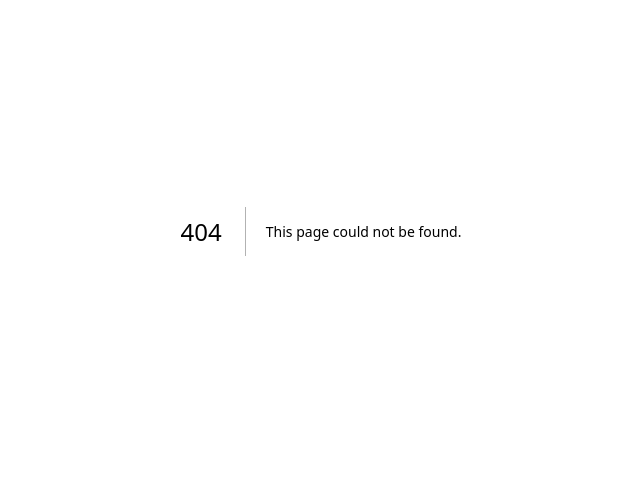
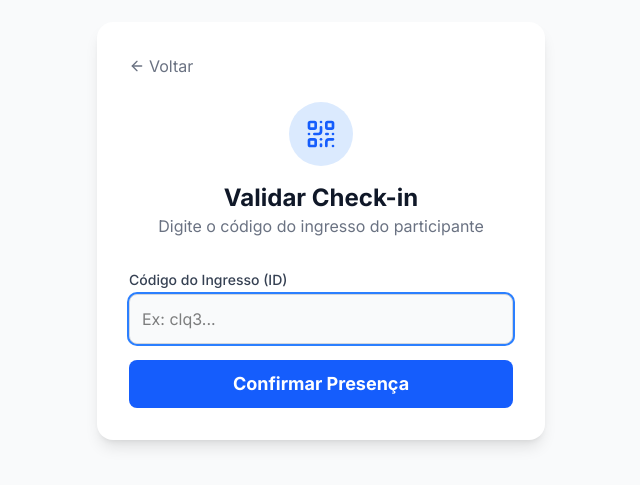
Before and after one commit to Xamacardoso/event-sync-frontend, a Next.js app: page /organizer/check-in in a window 1280 px wide. Before the commit this address had no page. Shown: the part 169-654 px from the top of the page, without its empty margins (319-959 px from the left). Built offline with nearby package versions, Linux system fonts and the light colour scheme.

Commit message:
:sparkles: Feat (Check In): Added check-in functionalities. Basic check-in accept mode only. TODO: Add camera verifying qrcode if possible

```diff
--- a/package.json
+++ b/package.json
@@ -18,6 +18,7 @@
     "react": "19.2.1",
     "react-dom": "19.2.1",
     "react-hook-form": "^7.68.0",
+    "react-qr-code": "^2.0.18",
     "sonner": "^2.0.7",
     "tailwind-merge": "^3.4.0",
     "zod": "^4.1.13"
--- a/src/app/events/[id]/page.tsx
+++ b/src/app/events/[id]/page.tsx
@@ -5,7 +5,7 @@ import { useParams, useRouter } from 'next/navigation';
 import { eventService } from '@/services/events';
 import { registrationService, Registration } from '@/services/registrations'; // Novo serviço
 import { Event } from '@/types';
-import { Calendar, MapPin, ArrowLeft, Clock, DollarSign, CheckCircle, AlertTriangle } from 'lucide-react';
+import { Calendar, MapPin, ArrowLeft, Clock, DollarSign, CheckCircle, AlertTriangle, QrCode } from 'lucide-react';
 import { Button } from '@/components/ui/Button';
 import { useAuth } from '@/contexts/AuthContext';
 import Link from 'next/link';
@@ -154,11 +154,9 @@ export default function EventDetailsPage() {
          </div>
       </main>
 
-      {/* Footer Fixo: Botão de Ação */}
       <div className="fixed bottom-0 left-0 w-full p-4 bg-white border-t border-gray-200 z-20">
         <div className="max-w-3xl mx-auto">
           {user?.id === event.organizerId ? (
-            // --- MODIFICADO AQUI ---
             <div className="flex gap-3">
                <Link
                   href={`/events/${event.id}/manage`}
@@ -166,10 +164,21 @@ export default function EventDetailsPage() {
                >
                   Gerenciar Inscritos
                </Link>
-               {/* Futuramente você pode adicionar botão de Editar Evento aqui */}
             </div>
-            // -----------------------
           ) : (
+            // Lógica para Participante
+            <>
+              {myRegistration && (myRegistration.status === 'approved' || myRegistration.status === 'checked_in') ? (
+                // Se aprovado, mostra botão para QR Code
+                <Link
+                  href={`/my-tickets/${myRegistration.id}`}
+                  className="w-full flex justify-center items-center bg-green-600 text-white py-4 rounded-lg font-bold hover:bg-green-700 transition-colors shadow-lg shadow-green-200"
+                >
+                  <QrCode className="w-5 h-5 mr-2" />
+                  Acessar Ingresso (QR Code)
+                </Link>
+              ) : (
+                // Caso contrário (Pendente, Recusado ou Não Inscrito), mostra botão normal/desabilitado
                 <Button
                   onClick={handleSubscribe}
                   disabled={submitting || (!!myRegistration && myRegistration.status !== 'canceled')}
@@ -178,6 +187,8 @@ export default function EventDetailsPage() {
                   {submitting ? 'Processando...' : getButtonContent()}
                 </Button>
               )}
+            </>
+          )}
         </div>
       </div>
 
--- /dev/null
+++ b/src/app/my-tickets/[id]/page.tsx
@@ -0,0 +1,113 @@
+'use client';
+
+import { useEffect, useState } from 'react';
+import { useParams, useRouter } from 'next/navigation';
+import QRCode from 'react-qr-code';
+import { registrationService, Registration } from '@/services/registrations'; // Ajuste o import conforme necessário
+import { ArrowLeft, Calendar, MapPin, User } from 'lucide-react';
+import Link from 'next/link';
+import { useAuth } from '@/contexts/AuthContext';
+import { toast } from 'sonner';
+
+export default function TicketPage() {
+  const params = useParams();
+  const { user, isAuthenticated } = useAuth();
+  const router = useRouter();
+  const [registration, setRegistration] = useState<Registration | null>(null);
+  const [loading, setLoading] = useState(true);
+
+  useEffect(() => {
+    if (!isAuthenticated) {
+        router.push('/login');
+        return;
+    }
+
+    // TODO [BACKEND]: Criar endpoint para buscar inscrição por ID e garantir que o usuário é o dono da inscrição
+
+    // Como não temos um endpoint "getRegistrationById" direto exposto no front no passo anterior,
+    // podemos buscar todas e filtrar, ou criar o endpoint específico no service.
+    // Vamos assumir aqui uma busca simplificada ou idealmente implementar o getById no service.
+    // Para este exemplo, vou simular buscando da lista "meus ingressos"
+    const loadTicket = async () => {
+        try {
+            const all = await registrationService.getMyRegistrations();
+            const found = all.find(r => r.id === params.id);
+            setRegistration(found || null);
+        } catch(e) {
+            toast.error('Erro ao carregar ingresso. Verifique se você é o dono do ingresso.');
+            console.error(e);
+        } finally {
+            setLoading(false);
+        }
+    };
+
+    loadTicket();
+  }, [params.id, isAuthenticated, router]);
+
+  if (loading) return <div className="p-10 text-center">Carregando ingresso...</div>;
+  if (!registration || !registration.event) return <div className="p-10 text-center">Ingresso não encontrado.</div>;
+
+  const event = registration.event;
+
+  return (
+    <div className="min-h-screen bg-gray-900 p-6 flex flex-col items-center justify-center">
+      <div className="w-full max-w-sm bg-white rounded-3xl overflow-hidden shadow-2xl">
+        {/* Cabeçalho do Ingresso */}
+        <div className="bg-blue-600 p-6 text-white relative">
+            <Link href="#" className="absolute top-6 left-6 text-white/80 hover:text-white"
+                onClick={(e) => {
+                    e.preventDefault();
+                    router.back();
+                }
+            }>
+                <ArrowLeft className="w-6 h-6" />
+            </Link>
+            <h2 className="text-center text-lg font-semibold mt-2">Seu Ingresso</h2>
+        </div>
+
+        {/* Corpo do Ingresso */}
+        <div className="p-8 flex flex-col items-center">
+            <h1 className="text-2xl font-bold text-center text-gray-900 mb-2">{event.title}</h1>
+
+            <div className="flex items-center text-gray-500 text-sm mb-6">
+                <Calendar className="w-4 h-4 mr-1" />
+                {new Date(event.startDate).toLocaleDateString()}
+                <span className="mx-2">•</span>
+                <MapPin className="w-4 h-4 mr-1" />
+                {event.localAddress || 'Online'}
+            </div>
+
+            {/* QR Code */}
+            <div className="bg-white p-4 rounded-xl border-2 border-dashed border-gray-200 mb-6">
+                <QRCode
+                    value={registration.id} // O valor é o ID da inscrição para validação
+                    size={200}
+                    level="H"
+                />
+            </div>
+            <p className="text-xs text-gray-400 text-center mb-6">ID: {registration.id}</p>
+
+            <div className="w-full border-t border-gray-100 pt-6">
+                <div className="flex items-center justify-between">
+                    <div className="flex items-center gap-2">
+                        <div className="bg-blue-100 p-2 rounded-full">
+                            <User className="w-4 h-4 text-blue-600" />
+                        </div>
+                        <div>
+                            <p className="text-xs text-gray-500">Participante</p>
+                            <p className="text-sm font-bold text-gray-900">{user?.name}</p>
+                        </div>
+                    </div>
+                    <div className={`px-3 py-1 rounded-full text-xs font-bold uppercase
+                        ${registration.status === 'approved' ? 'bg-green-100 text-green-700' :
+                          registration.status === 'checked_in' ? 'bg-blue-100 text-blue-700' : 'bg-gray-100 text-gray-500'}`}
+                    >
+                        {registration.status === 'checked_in' ? 'Usado' : 'Válido'}
+                    </div>
+                </div>
+            </div>
+        </div>
+      </div>
+    </div>
+  );
+}
--- /dev/null
+++ b/src/app/organizer/check-in/page.tsx
@@ -0,0 +1,63 @@
+'use client';
+
+import { useState } from 'react';
+import { registrationService } from '@/services/registrations';
+import { toast } from 'sonner';
+import { Input } from '@/components/ui/Input';
+import { Button } from '@/components/ui/Button';
+import { ArrowLeft, QrCode } from 'lucide-react';
+import Link from 'next/link';
+
+export default function CheckInPage() {
+  const [code, setCode] = useState('');
+  const [loading, setLoading] = useState(false);
+
+  const handleCheckIn = async (e: React.FormEvent) => {
+    e.preventDefault();
+    if (!code) return;
+
+    setLoading(true);
+    try {
+      await registrationService.checkIn(code);
+      toast.success('Check-in realizado com sucesso!');
+      setCode(''); // Limpa para o próximo
+    } catch (error: any) {
+      console.error(error);
+      toast.error('Falha no check-in. Verifique o código ou status.');
+    } finally {
+      setLoading(false);
+    }
+  };
+
+  return (
+    <div className="min-h-screen bg-gray-50 p-6 flex items-center justify-center">
+      <div className="w-full max-w-md bg-white p-8 rounded-2xl shadow-lg">
+        <Link href="/" className="inline-flex items-center text-gray-500 hover:text-blue-600 mb-6">
+            <ArrowLeft className="w-4 h-4 mr-1" /> Voltar
+        </Link>
+
+        <div className="text-center mb-8">
+            <div className="w-16 h-16 bg-blue-100 rounded-full flex items-center justify-center mx-auto mb-4 text-blue-600">
+                <QrCode className="w-8 h-8" />
+            </div>
+            <h1 className="text-2xl font-bold text-gray-900">Validar Check-in</h1>
+            <p className="text-gray-500">Digite o código do ingresso do participante</p>
+        </div>
+
+        <form onSubmit={handleCheckIn} className="space-y-4">
+            <Input
+                label="Código do Ingresso (ID)"
+                placeholder="Ex: clq3..."
+                value={code}
+                onChange={(e) => setCode(e.target.value)}
+                autoFocus
+            />
+
+            <Button type="submit" isLoading={loading} className="h-12 text-lg">
+                Confirmar Presença
+            </Button>
+        </form>
+      </div>
+    </div>
+  );
+}
--- a/src/app/page.tsx
+++ b/src/app/page.tsx
@@ -6,7 +6,7 @@ import { eventService } from '@/services/events';
 import { Event } from '@/types';
 import { EventCard } from '@/components/events/EventCard';
 import { ConfirmationModal } from '@/components/ui/ConfirmationModal'; // <--- Import do Modal
-import { Plus, Menu, X, Ticket, Home, User, LogOut, CalendarDays } from 'lucide-react'; // <--- Import do LogOut
+import { Plus, Menu, X, Ticket, Home, User, LogOut, CalendarDays, ScanLine } from 'lucide-react'; // <--- Import do LogOut
 import Link from 'next/link';
 
 export default function HomePage() {
@@ -96,6 +96,7 @@ export default function HomePage() {
               </Link>
 
               {isAuthenticated && user?.role === 'organizer' && (
+                <>
                   <Link
                     href="/organizer/my-events"
                     className="flex items-center gap-3 px-3 py-2 text-gray-700 rounded-lg hover:bg-gray-100 font-medium"
@@ -104,6 +105,16 @@ export default function HomePage() {
                     <CalendarDays className="w-5 h-5 text-blue-500" />
                     Meus Eventos
                   </Link>
+
+                  <Link
+                  href="/organizer/check-in"
+                  className="flex items-center gap-3 px-3 py-2 text-gray-700 rounded-lg hover:bg-gray-100 font-medium"
+                  onClick={toggleSidebar}
+                  >
+                  <ScanLine className="w-5 h-5 text-blue-500" />
+                  Validar Check-in
+                  </Link>
+                </>
               )}
 
               {isAuthenticated && (
--- a/src/services/registrations.ts
+++ b/src/services/registrations.ts
@@ -49,5 +49,11 @@ export const registrationService = {
   updateStatus: async (registrationId: string, status: 'approved' | 'rejected') => {
     const response = await api.patch(`/registrations/${registrationId}/status`, { status });
     return response.data;
+  },
+
+  checkIn: async (registrationId: string) => {
+    // Supondo que sua rota no backend seja PATCH /registrations/:id/check-in
+    const response = await api.patch(`/registrations/${registrationId}/check-in`);
+    return response.data;
   }
 };
```
Also changed, not shown: 1 other file (tests, documents, lock files or other folders). Lines whose indentation alone changed are shown as unchanged.
